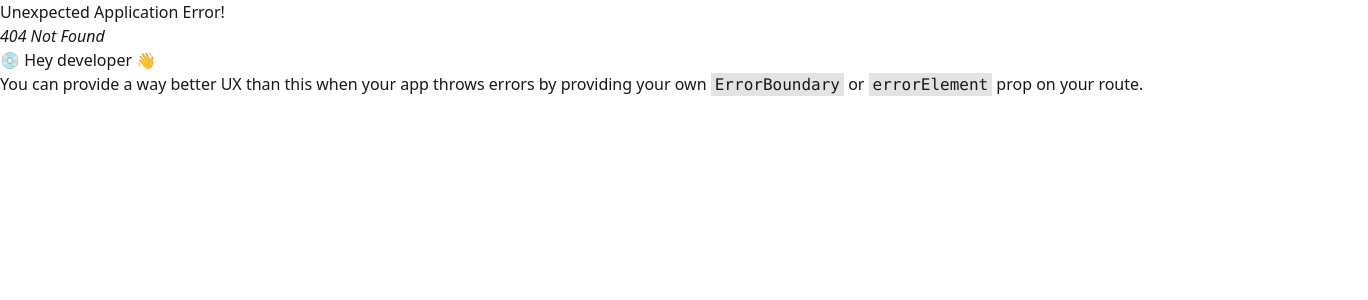
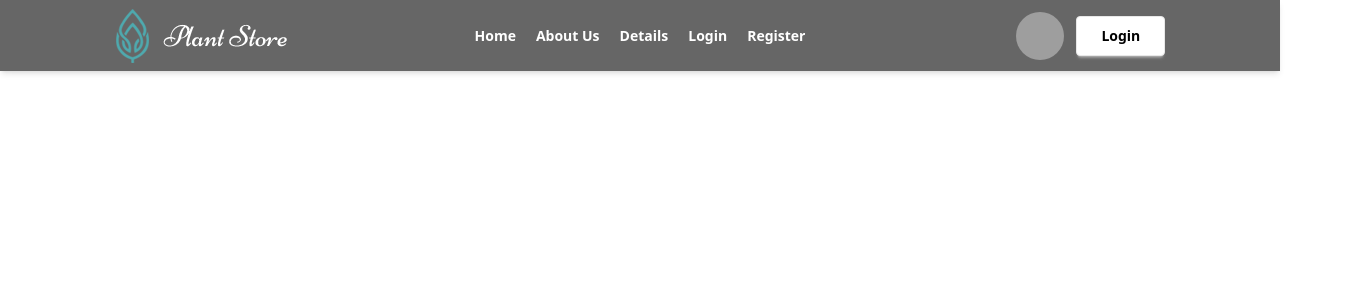
Before and after one commit to jamilWebdesign2024/plant-care-tracker-client, a React (Vite) app: page /register in a window 1280 px wide. Before the commit this address had no page. Shown: the top 300 px of the page, 1368 px wide, since content can reach past the window. Built offline with nearby package versions, Linux system fonts and the light colour scheme; no server answers; grey boxes are pictures that could not be loaded.

Commit message:
all are then ok

```diff
--- a/package.json
+++ b/package.json
@@ -11,6 +11,7 @@
   },
   "dependencies": {
     "@tailwindcss/vite": "^4.1.7",
+    "firebase": "^11.8.1",
     "react": "^19.1.0",
     "react-dom": "^19.1.0",
     "react-router": "^7.6.1",
--- a/src/Components/Navbar.jsx
+++ b/src/Components/Navbar.jsx
@@ -1,8 +1,124 @@
-import React from 'react';
+// import React from 'react';
+// import { NavLink } from 'react-router';
+
+// const Navbar = () => {
+//     const links = <>
+//         <NavLink to="/">Home</NavLink>
+//         <NavLink to="/about">About Us</NavLink>
+//         <NavLink to="/details">Details</NavLink>
+//         <NavLink to="/auth/login">Login</NavLink>
+//         <NavLink to="/auth/register">Register</NavLink>
+// </>
+//     return (
+//         <div className="navbar bg-base-100 shadow-sm">
+//             <div className="navbar-start">
+//                 <div className="dropdown">
+//                     <div tabIndex={0} role="button" className="btn btn-ghost lg:hidden">
+//                         <svg xmlns="http://www.w3.org/2000/svg" className="h-5 w-5" fill="none" viewBox="0 0 24 24" stroke="currentColor"> <path strokeLinecap="round" strokeLinejoin="round" strokeWidth="2" d="M4 6h16M4 12h8m-8 6h16" /> </svg>
+//                     </div>
+//                     <ul
+//                         tabIndex={0}
+//                         className="menu menu-sm dropdown-content bg-base-100 rounded-box z-1 mt-3 w-52 p-2 shadow">
+//                         {links}
+//                     </ul>
+//                 </div>
+//                 <a className="btn btn-ghost text-xl">daisyUI</a>
+//             </div>
+//             <div className="navbar-center hidden lg:flex">
+//                 <ul className="menu menu-horizontal px-1">
+//                     {links}
+//                 </ul>
+//             </div>
+//             <div className="navbar-end">
+//                 <a className="btn">Button</a>
+//             </div>
+//         </div>
+//     );
+// };
+
+// export default Navbar;
+
+
+import React, { use } from 'react';
+import { Link, NavLink } from 'react-router';
+import userIcon from '../../src/assets/logo.jpg'
+import { AuthContext } from '../Context/AuthContext';
+
+const links = <>
+        <NavLink to="/">Home</NavLink>
+        <NavLink to="/about">About Us</NavLink>
+        <NavLink to="/details">Details</NavLink>
+        <NavLink to="/auth/login">Login</NavLink>
+        <NavLink to="/auth/register">Register</NavLink>
+</>
 
 const Navbar = () => {
+
+    const {user, logOut}=use(AuthContext);
+
+    const handleLogout =()=>{
+        console.log("logout successfully");
+        logOut().then(() => {
+            toast.success("Logout Successfully")
+        })
+        .catch((error) => {
+            console.log(error);
+
+        });
+
+    }
+
     return (
-        <div>
+        <div className='sticky top-0 z-50 bg-black/60 backdrop-blur-md text-white font-bold shadow-md'>
+
+            <div className="navbar w-10/12 mx-auto ">
+                    <div className="navbar-start">
+
+                        <img src={userIcon} alt="" />
+                    </div>
+                    <div className="navbar-center hidden lg:flex">
+                        <ul className="menu menu-horizontal px-1 flex items-center gap-5">
+                            {links}
+                        </ul>
+                    </div>
+                    <div className="navbar-end gap-3">
+                        <a className="lg:block hidden">{user && user.email}</a>
+                        <div className='lg:block hidden'><img className='w-12 h-12 rounded-[50%]' src={`${user ? user.photoURL : null}`} alt="" /></div>
+                        <div className='lg:block hidden'>
+                            {
+                            user ? <button onClick={handleLogout} className='btn bg-white text-black px-6 py-1'>Logout</button>
+                            :
+                            <Link to="/auth/login"><button className='btn bg-white text-black px-6 py-1'>Login</button></Link>
+                            }
+                        </div>
+
+                    </div>
+                    <div className="dropdown">
+                        <div tabIndex={0} role="button" className="btn btn-ghost lg:hidden">
+                            <svg xmlns="http://www.w3.org/2000/svg" className="h-5 w-5" fill="none" viewBox="0 0 24 24" stroke="currentColor"> <path strokeLinecap="round" strokeLinejoin="round" strokeWidth="2" d="M4 6h16M4 12h8m-8 6h16" /> </svg>
+                        </div>
+                        <ul
+                            tabIndex={0}
+                            className="menu menu-sm dropdown-content bg-base-100 rounded-box z-1 mt-3 w-52 p-2 shadow flex flex-col items-start text-start gap-1">
+                            <div className='bg-white text-black flex flex-col justify-end'>
+                                <NavLink to="/">Home</NavLink>
+                                <NavLink to="/about">About Us</NavLink>
+                                <NavLink to="/details">Details</NavLink>
+                                <NavLink to="/auth/register">Register</NavLink>
+                                {
+                                    user ? <Link onClick={handleLogout} className='text-black cursor-pointer'><span>Logout</span></Link>
+                                    :
+                                    <Link to="/auth/login"><button className='text-black cursor-pointer'>Login</button></Link>
+                                }
+                                <img className='w-10 h-10 rounded-[50%]' src={`${user && user.photoURL}`} alt="" />
+                                <a className="">{user && user.email}</a>
+                            </div>
+
+
+                        </ul>
+                        </div>
+            </div>
+
 
         </div>
     );
--- /dev/null
+++ b/src/Context/AuthContext.jsx
@@ -0,0 +1,3 @@
+import { createContext } from "react";
+
+export const AuthContext =createContext(null)
--- /dev/null
+++ b/src/Context/AuthProvider.jsx
@@ -0,0 +1,106 @@
+// import React from 'react';
+// import { AuthContext } from './AuthContext';
+// // import { createUserWithEmailAndPassword, signInWithEmailAndPassword } from 'firebase/auth';
+// // import { auth } from '../Firebase/firebase.init';
+
+// const AuthProvider = ({children}) => {
+
+
+
+//     // const createUser =(email, password)=>{
+//     //     return createUserWithEmailAndPassword(auth, email, password)
+//     // }
+
+//     // const signInUser = (email, password)=>{
+//     //     return signInWithEmailAndPassword(auth, email, password)
+//     // }
+
+//      const userInfo = {
+//         email: 'jamiludddin',
+//         name: 'jjjjajja'
+//     }
+
+//     return (
+//         <AuthContext value={userInfo}>
+//             {children}
+//         </AuthContext>
+//     );
+// };
+
+// export default AuthProvider;
+
+import React, { createContext, useEffect, useState } from 'react';
+// import app from '../firbase/firebase.config';
+import { createUserWithEmailAndPassword, getAuth, GoogleAuthProvider, onAuthStateChanged, signInWithEmailAndPassword, signInWithPopup, signOut, updateProfile } from "firebase/auth";
+import { AuthContext } from './AuthContext';
+import app from '../firebase/firebase.init';
+
+// export const AuthContext = createContext();
+
+const googleProvider = new GoogleAuthProvider();
+
+const AuthProvider = ({ children }) => {
+
+    const auth = getAuth(app);
+
+    const [user, setUser] = useState(null);
+
+    const [loading, setLoading]=useState(true);
+
+
+
+    const createUser =(email, password)=>{
+        setLoading(true);
+        return createUserWithEmailAndPassword(auth, email, password)
+    };
+
+    const signIn=(email, password)=>{
+        setLoading(true);
+        return signInWithEmailAndPassword(auth, email, password)
+    };
+
+    const googleSignIn =()=>{
+        return signInWithPopup(auth, googleProvider);
+    }
+
+    const updateUser=(updatedData)=>{
+        return updateProfile(auth.currentUser, updatedData)
+    }
+
+
+
+    const logOut=()=>{
+
+        return signOut(auth)
+    }
+
+    useEffect(()=>{
+     const unSubscribe  = onAuthStateChanged(auth, (currentUser)=>{
+            setUser(currentUser);
+            setLoading(false)
+        })
+        return ()=>{
+            unSubscribe();
+        }
+    }, [])
+
+    const authData = {
+        user,
+        setUser,
+        logOut,
+        signIn,
+        loading,
+        setLoading,
+        updateUser,
+        googleSignIn,
+        createUser
+    };
+
+    return (
+        <AuthContext value={authData}>
+            {children}
+        </AuthContext>
+    );
+};
+
+export default AuthProvider;
--- /dev/null
+++ b/src/Pages/AllPlants.jsx
@@ -0,0 +1,11 @@
+import React from 'react';
+
+const AllPlants = () => {
+    return (
+        <div>
+
+        </div>
+    );
+};
+
+export default AllPlants;
--- /dev/null
+++ b/src/Pages/Login.jsx
@@ -0,0 +1,11 @@
+import React from 'react';
+
+const Login = () => {
+    return (
+        <div>
+
+        </div>
+    );
+};
+
+export default Login;
--- /dev/null
+++ b/src/Pages/Register.jsx
@@ -0,0 +1,11 @@
+import React from 'react';
+
+const Register = () => {
+    return (
+        <div>
+
+        </div>
+    );
+};
+
+export default Register;
--- a/src/main.jsx
+++ b/src/main.jsx
@@ -3,12 +3,17 @@ import { createRoot } from 'react-dom/client'
 import './index.css'
 import App from './App.jsx'
 
+import MainLayout from './Layouts/MainLayout.jsx';
+import Home from './Components/Home.jsx';
+import AuthProvider from './Context/AuthProvider.jsx';
+import AllPlants from './Pages/AllPlants.jsx';
+import Login from './Pages/Login.jsx';
+import Register from './Pages/Register.jsx';
+
 import {
   createBrowserRouter,
   RouterProvider,
 } from "react-router";
-import MainLayout from './Layouts/MainLayout.jsx';
-import Home from './Components/Home.jsx';
 
 const router = createBrowserRouter([
   {
@@ -18,6 +23,18 @@ const router = createBrowserRouter([
       {
         index: true,
         Component: Home
+      },
+      {
+        path: 'allplants',
+        Component: AllPlants
+      },
+      {
+        path: 'login',
+        Component: Login
+      },
+      {
+        path: 'register',
+        Component: Register
       }
     ]
   },
@@ -25,6 +42,8 @@ const router = createBrowserRouter([
 
 createRoot(document.getElementById('root')).render(
   <StrictMode>
-    <RouterProvider router={router} />
+   <AuthProvider>
+      <RouterProvider router={router} />
+    </AuthProvider>
   </StrictMode>,
 )
```
Also changed, not shown: src/assets/logo.jpg (added), src/firebase/firebase.init.js (added), 1 other file (tests, documents, lock files or other folders).
